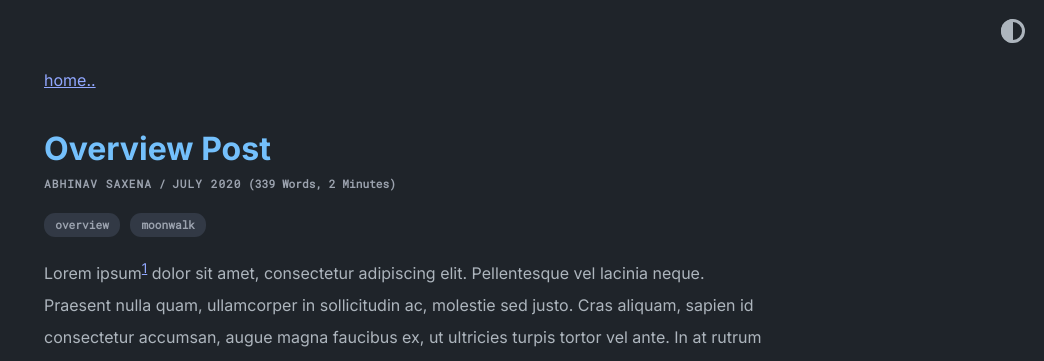
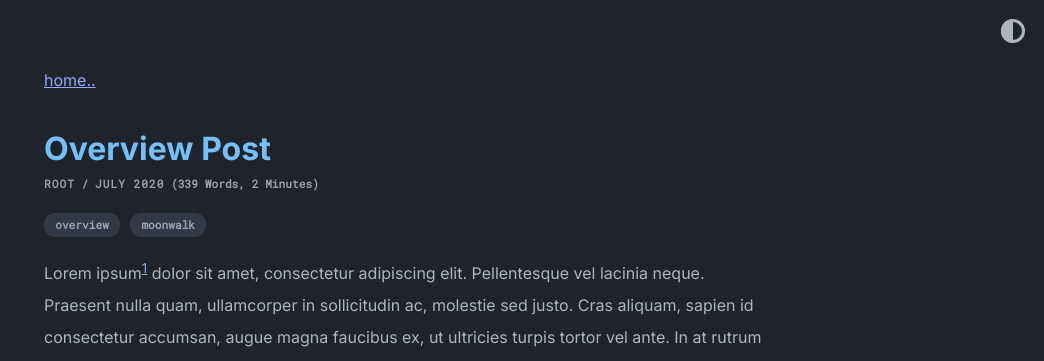
Before and after one commit to c0ralline/test.github.io, a Jekyll site: the page built from _posts/2020-07-07-overview-post.md, in a window 1280 px wide and 900 px high. Shown: the top 361 px of the window, without its empty margins (236-1280 px from the left). Built offline with Jekyll 4.4.1, drawn with Linux system fonts in a browser that asks for light colours.

Commit message:
Update 2020-07-07-overview-post.md

```diff
--- a/_posts/2020-07-07-overview-post.md
+++ b/_posts/2020-07-07-overview-post.md
@@ -1,6 +1,6 @@
 ---
 layout: post
-author: Abhinav Saxena
+author: root
 tags: [overview, moonwalk]
 ---
 
```
